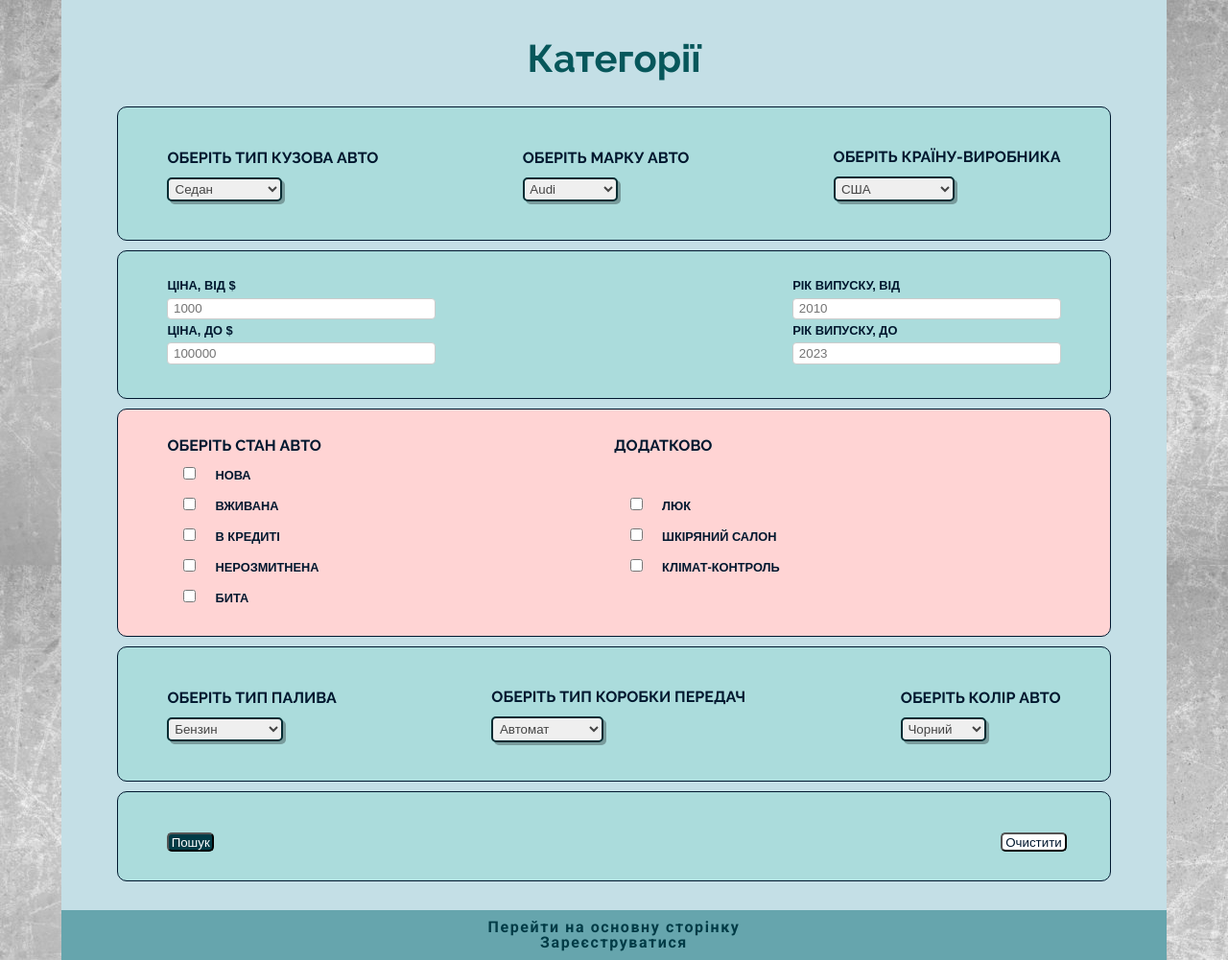
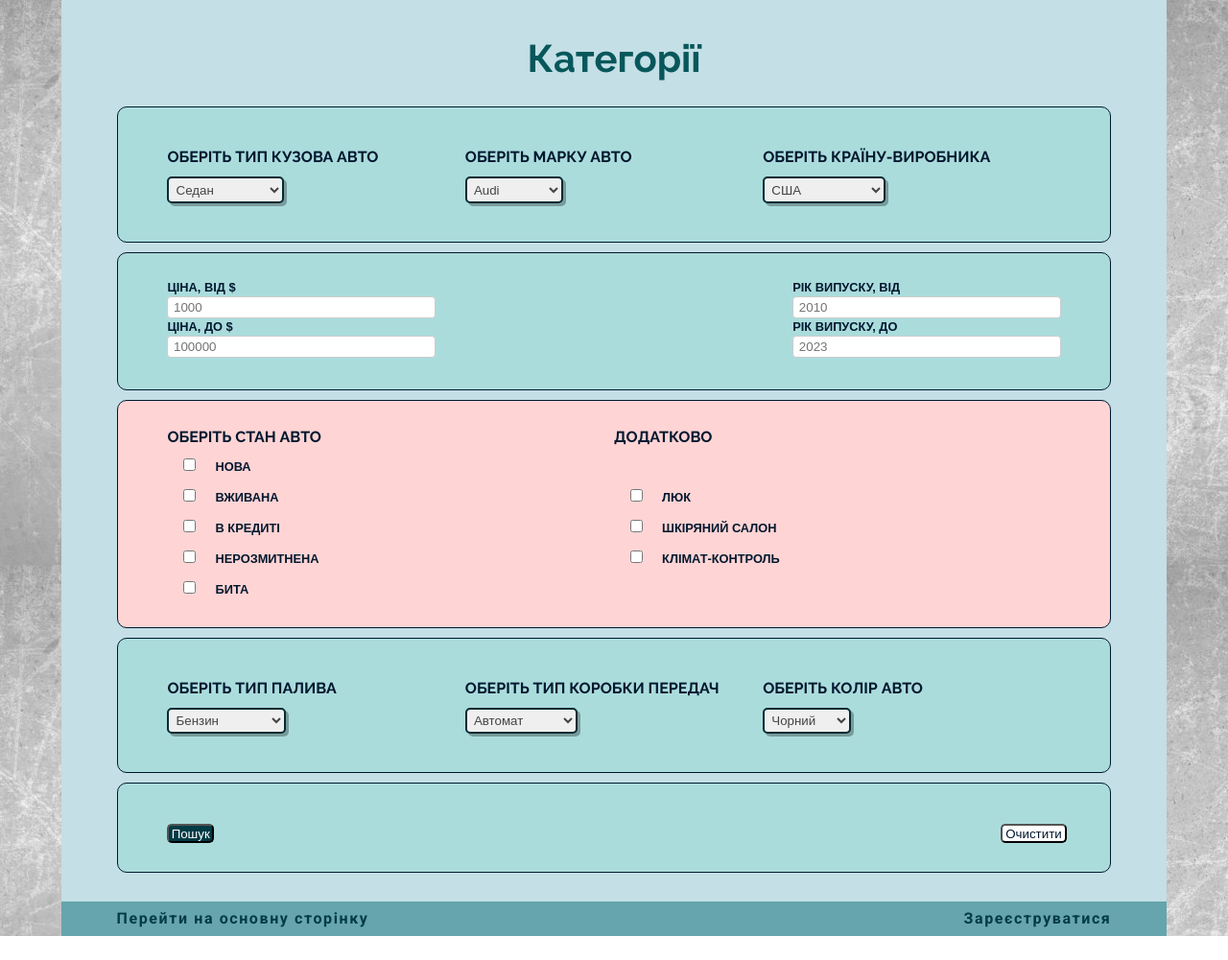
Before and after one commit to Alishta/homework_05, a plain HTML site: page pages/search.html in a window 1280 px wide. Shown: the whole page at 96% size. After the commit the page ends 976 px from the top, so only its background shows below. Drawn offline with Linux system fonts and the light colour scheme.

Commit message:
removed unnecessary comments, styled the link block in search.html

```diff
--- a/css/style.css
+++ b/css/style.css
@@ -132,6 +132,7 @@ input[type=submit]:hover {
     display: inline-block;
 }
 
+/* 1 */
 a {
     text-decoration: none;
 }
@@ -236,7 +237,6 @@ a:hover {
     text-transform: uppercase;
 }
 
-
 /* for search.html */
 /* 10 */
 .form-search {
@@ -249,16 +249,34 @@ a:hover {
 }
 
 /* 10 */
+.container {
+    width: 100%;
+    display: flex;
+    flex-direction: row;
+    justify-content: space-between;
+    align-items: center;
+    margin: 10px 0;
+    padding: 30px 5%;
+    border: 1px double #00182f;
+    border-radius: 10px;
+    background-color: #abdcdc ;
+}
+
+.container__item {
+    width: 100%;
+}
+
+/* 10 */
+.category-heading {
+    font-family: 'Raleway', Arial, Helvetica, sans-serif;
+    font-size: 1rem;
+}
+
+/* 10 */
 .checkbox {
     cursor: pointer;
     width: 10%;
     display: inline;
-}
-
-/* 23 */
-.checkbox input:checked+span:before {
-    content: "on";
-    background-color: #006633;
 }
 
 /* 10 */
@@ -283,54 +301,14 @@ a:hover {
     box-shadow: inset 0 0 0 3px  rgba(0, 5, 9,.3);
 }
 
-/* 11 */
-.select option {
-    font-weight: normal;
-    /* background-position: left; */
-    padding: 200%;
-    color: #00182f;
-}
-
 /* 10 */
-.category-heading {
-    font-family: 'Raleway', sans-serif;
-    display: inline-block;
-    justify-content: space-between;
-    font-size: 1rem;
-}
-
-/* 10 */
-.type-number {
-    display: inline-block;
-    /* align-items: center; */
-    margin: 2% 2% 2% 0;
-}
-
-/* 10 */
-.links {
-    margin: 10px 5%;
-    text-align: center;
-}
-
-.container {
-    width: 100%;
-    display: flex;
-    flex-direction: row;
-    justify-content: space-between;
-    align-items: center;
-    margin: 10px 0;
-    padding: 30px 5%;
-    border: 1px double #00182f;
-    border-radius: 10px;
-    background-color: #abdcdc ;
-}
-
 .container__block {
     display: flex;
     flex-direction: column;
     width: 30%;
 }
 
+/* 10 */
 .container-check {
     display: flex;
     flex-direction: row;
@@ -342,12 +320,14 @@ a:hover {
     background-color: #ffd4d4;
 }
 
+/* 10 */
 .container-check__item {
     display: flex;
     flex-direction: column;
     width: 50%;
 }
 
+/* 10 */
 .button {
     background-color: #003b46;
     color: white;
@@ -357,16 +337,29 @@ a:hover {
     border-radius: 5px;
 }
 
+/* 20 */
 .button:hover {
     cursor: pointer;
     background-color: #31516e;
 }
 
+/* 20 */
 .button[type=reset] {
     background-color: #fff;
     color: #00182f;
 }
 
+/* 30 */
 .button[type=reset]:hover {
     background-color: #e0e0e0;
 }
+
+/* 10 */
+.links {
+    width: 90%;
+    display: flex;
+    flex-direction: row;
+    justify-content: space-between;
+    margin: 10px 5%;
+    text-align: center;
+}
--- a/pages/search.html
+++ b/pages/search.html
@@ -135,7 +135,6 @@
                     </p>
                 </div>
             </div>
-            <!-- <br> -->
             <div class="container">
                 <div class="container__item">
                     <label for="fuel-type" class="category-heading">Оберіть тип палива</label>
@@ -182,9 +181,12 @@
         </fieldset>
     </form>
     <div class="links">
-        <a href="../index.html" target="_blank" class="link">Перейти на основну сторінку</a>
-        <br>
-        <a href="registration.html" target="_blank" class="link">Зареєструватися</a>
+        <a href="../index.html" target="_blank" class="link">
+            Перейти на основну сторінку
+        </a>
+        <a href="registration.html" target="_blank" class="link">
+            Зареєструватися
+        </a>
     </div>
   </div>
 </body>
```
